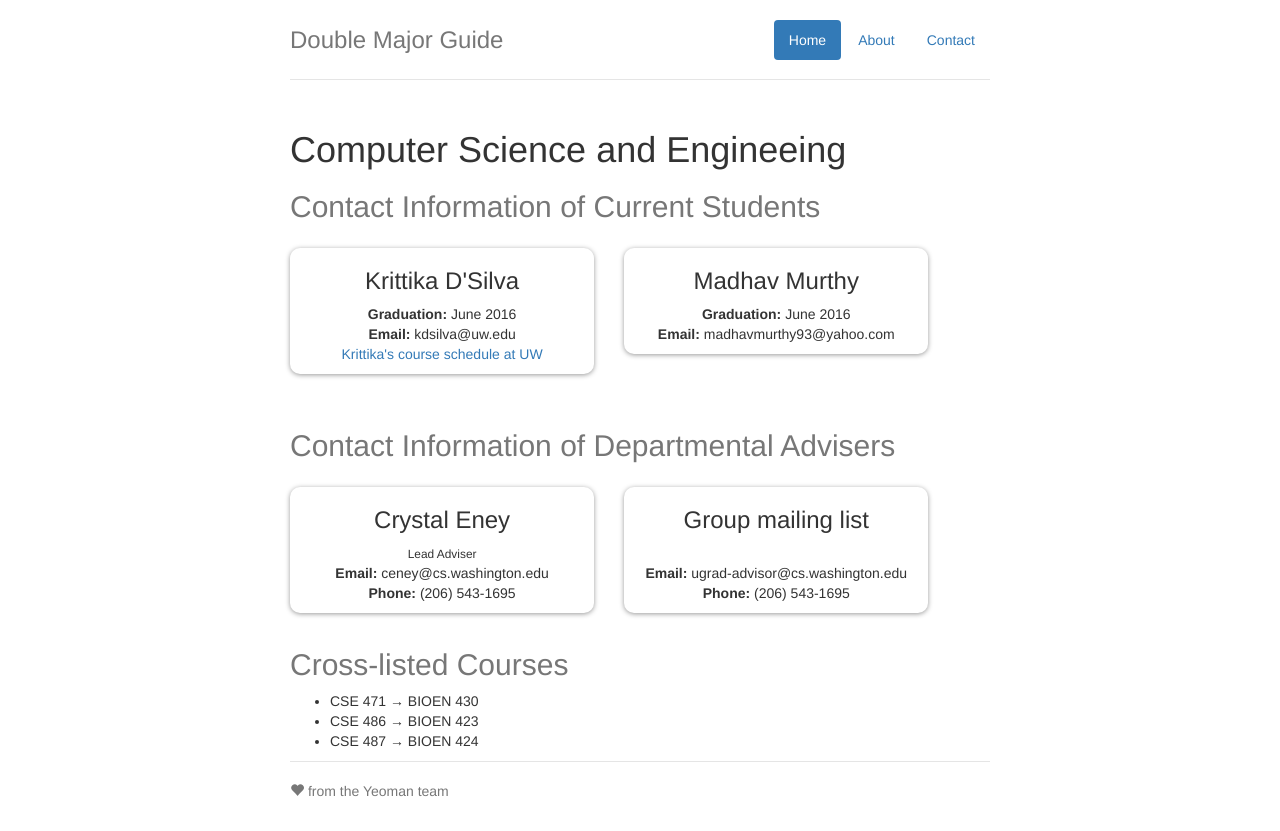
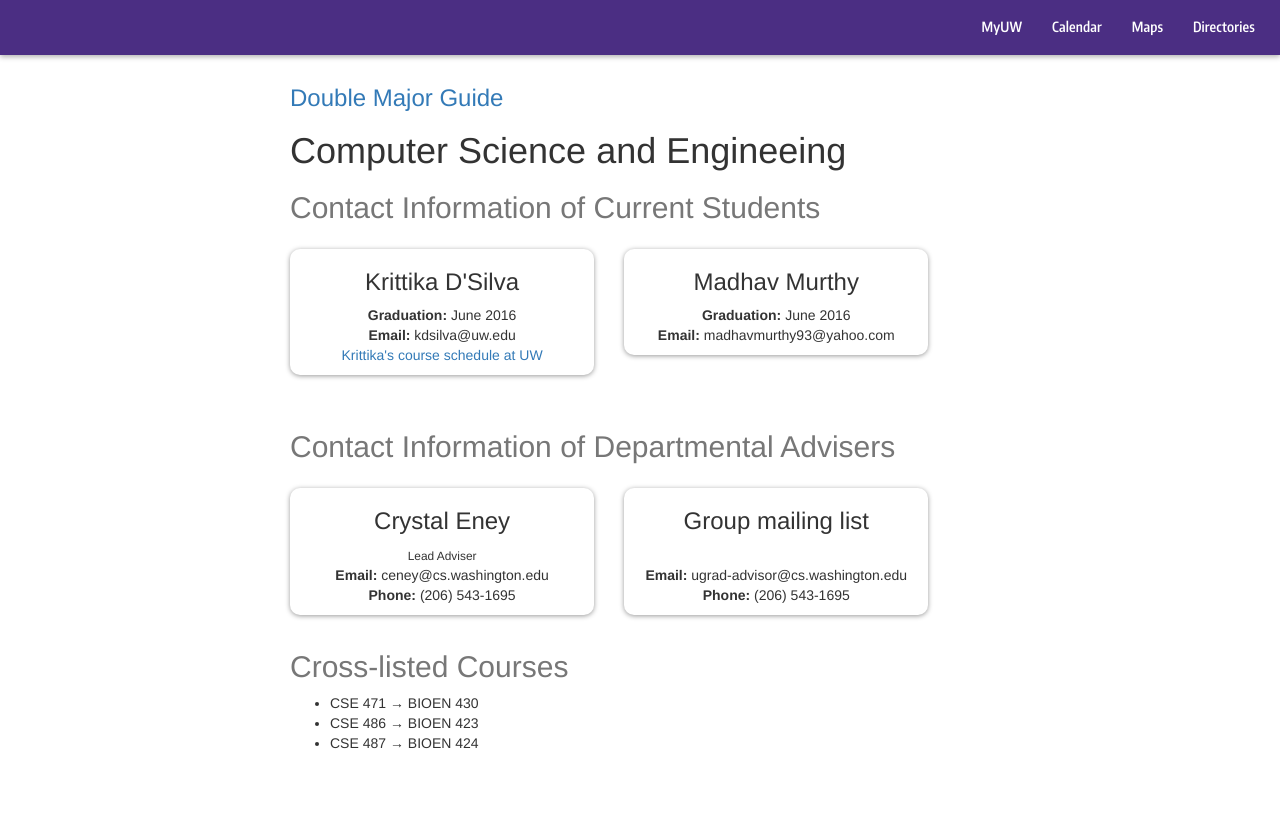
Before and after one commit to madhavmurthy93/double-trouble, a website: page app/cse.html in a window 1280 px wide. After the commit the page ends 800 px from the top, so only its background shows below. Drawn offline with nearby package versions, Linux system fonts and the light colour scheme; files that its build step writes are made by us from their sources.

Commit message:
Fixed CSE page, it works now

```diff
--- a/app/cse.html
+++ b/app/cse.html
@@ -10,6 +10,9 @@
         <!-- Place favicon.ico and apple-touch-icon.png in the root directory -->
         <!-- build:css styles/vendor.css -->
         <!-- bower:css -->
+
+        <link rel="stylesheet" href="css/mini-search.css">
+
         <link rel="stylesheet" href="../bower_components/bootstrap/dist/css/bootstrap.css">
         <!-- endbower -->
         <!-- endbuild -->
@@ -18,25 +21,47 @@
         <link rel="stylesheet" href="styles/custom.css">
         <!-- endbuild -->
     </head>
-    <body>
-        <!--[if lt IE 10]>
-            <p class="browsehappy">You are using an <strong>outdated</strong> browser. Please <a href="http://browsehappy.com/">upgrade your browser</a> to improve your experience.</p>
-        <![endif]-->
 
+    <body style="padding:0px;">
 
+    <div id="uw-container">
+        <div id="uw-container-inner">
+            <header class="uw-thinstrip">
+                <nav class="uw-thin-strip-nav">
+                    <ul class="uw-thin-links">
+                        <li>
+                            <a href="http://myuw.washington.edu" title=
+                            "MyUW">MyUW</a>
+                        </li>
+                        <li>
+                            <a href="http://uw.edu/calendar" title=
+                            "UW Calendar">Calendar</a>
+                        </li>
+                        <li>
+                            <a href="http://uw.edu/maps" title=
+                            "UW Maps">Maps</a>
+                        </li>
+                        <li>
+                            <a href="http://uw.edu/directory" title=
+                            "UW Directories">Directories</a>
+                        </li>
+                    </ul>
+                </nav>
                 <div class="container">
-            <div class="header">
-                <ul class="nav nav-pills pull-right">
-                    <li class="active"><a href="/">Home</a></li>
-                    <li><a href="/">About</a></li>
-                    <li><a href="/">Contact</a></li>
-                </ul>
-                <h3 class="text-muted">Double Major Guide</h3>
+                    <a class="uw-patch" href="http://uw.edu" tabindex="-1" title=
+                    "University of Washington Home">Home</a> <a class="uw-wordmark"
+                    href="http://uw.edu" title=
+                    "University of Washington Home">Home</a>
+                </div>
+            </header>
+        </div>
     </div>
 
 
 
+    <div class="container">
       <div class="row marketing"  style="margin-top: 10px;">
+          <h3 class="text-muted"><a href="/">Double Major Guide</a></h3>
           <h1> Computer Science and Engineeing</h1>
 
           <h2 class="colored">Contact Information of Current Students</h2>
@@ -119,10 +144,6 @@
 
 
 
-            <div class="footer">
-                <p><span class="glyphicon glyphicon-heart"></span> from the Yeoman team</p>
-            </div>
-
         </div>
 
 
@@ -132,15 +153,7 @@
         <!-- endbower -->
         <!-- endbuild -->
 
-        <!-- Google Analytics: change UA-XXXXX-X to be your site's ID. -->
-        <script>
-            (function(b,o,i,l,e,r){b.GoogleAnalyticsObject=l;b[l]||(b[l]=
-            function(){(b[l].q=b[l].q||[]).push(arguments)});b[l].l=+new Date;
-            e=o.createElement(i);r=o.getElementsByTagName(i)[0];
-            e.src='//www.google-analytics.com/analytics.js';
-            r.parentNode.insertBefore(e,r)}(window,document,'script','ga'));
-            ga('create','UA-XXXXX-X');ga('send','pageview');
-        </script>
+
 
         <!-- build:js scripts/plugins.js -->
         <script src="../bower_components/bootstrap/js/affix.js"></script>
```
Also changed, not shown: app/index.html (+0 -9 lines). Lines whose indentation alone changed are shown as unchanged.
